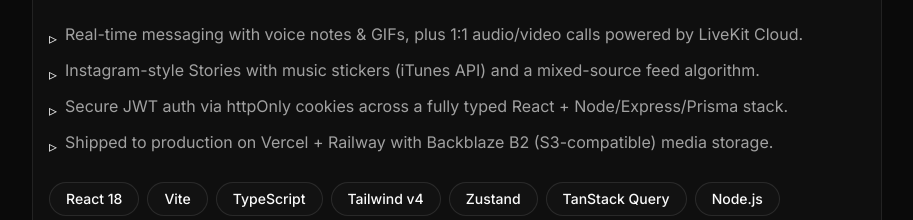
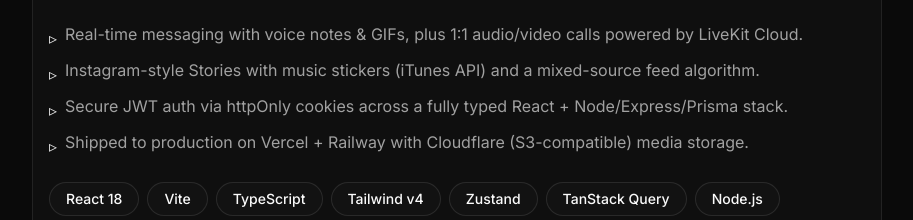
Before and after one commit to HaiBang1010/Portfolio, a Next.js app: page / in a window 1280 px wide. Shown: the part 3100-3320 px from the top of the page, without its empty margins (183-1096 px from the left). Built offline with nearby package versions, Linux system fonts and the light colour scheme.

Commit message:
update: project Beng, aspiration

```diff
--- a/src/data/projects.ts
+++ b/src/data/projects.ts
@@ -22,12 +22,12 @@
     period: "May 2026 — Jun 2026",
     role: "Full-stack Developer",
     description:
-      "Production-grade, Instagram-style social platform built end-to-end. Real-time messaging with voice notes & GIFs, audio/video calls via LiveKit, Instagram-style Stories with music stickers (iTunes API), a mixed-source feed algorithm, and secure JWT auth with httpOnly cookies. Deployed to production on Vercel + Railway with Backblaze B2 storage.",
+      "Production-grade, Instagram-style social platform built end-to-end. Real-time messaging with voice notes & GIFs, audio/video calls via LiveKit, Instagram-style Stories with music stickers (iTunes API), a mixed-source feed algorithm, and secure JWT auth with httpOnly cookies. Deployed to production on Vercel + Railway with Cloudflare (S3-compatible) media storage.",
     highlights: [
       "Real-time messaging with voice notes & GIFs, plus 1:1 audio/video calls powered by LiveKit Cloud.",
       "Instagram-style Stories with music stickers (iTunes API) and a mixed-source feed algorithm.",
       "Secure JWT auth via httpOnly cookies across a fully typed React + Node/Express/Prisma stack.",
-      "Shipped to production on Vercel + Railway with Backblaze B2 (S3-compatible) media storage.",
+      "Shipped to production on Vercel + Railway with Cloudflare (S3-compatible) media storage.",
     ],
     techStack: [
       "React 18",
```
